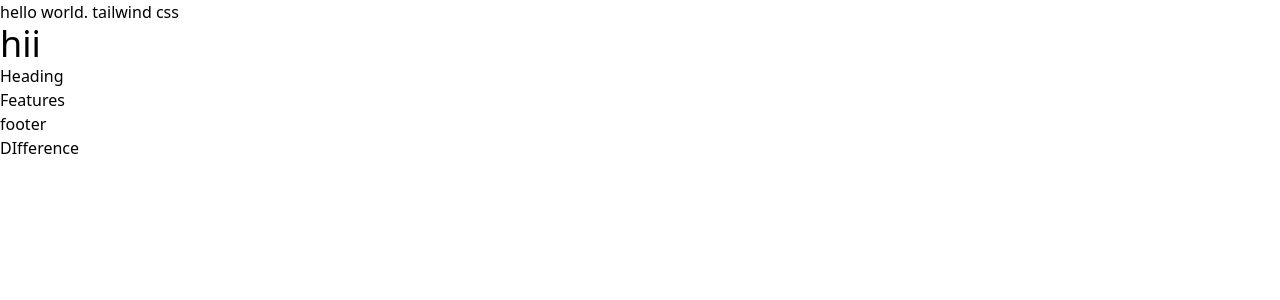
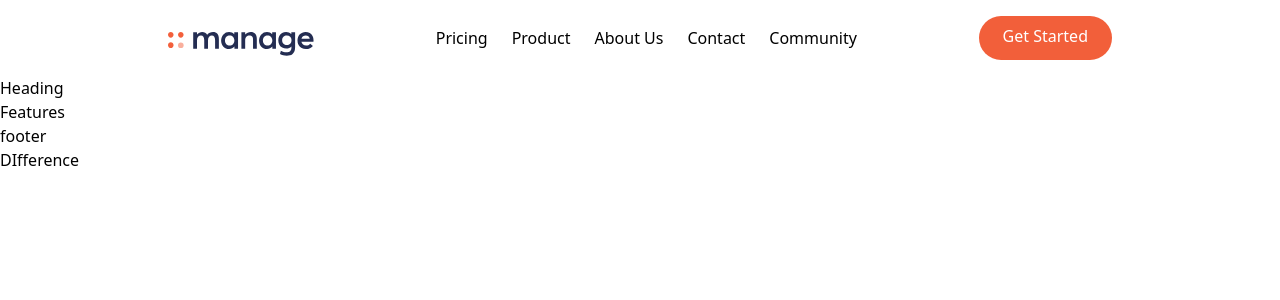
Before and after one commit to Saber1Y/MANGA-, a React (Vite) app: page / in a window 1280 px wide. Shown: the top 300 px of the page. Built offline with nearby package versions, Linux system fonts and the light colour scheme.

Commit message:
UPDATE: NAV-BAR CREATED

```diff
--- a/src/App.jsx
+++ b/src/App.jsx
@@ -5,7 +5,7 @@ import './index.css';
 const App = () => {
   return (
     <>
-    <h1 className=''>hello world. tailwind css</h1>
+
     <NavBar />
     <Heading />
     <Features />
--- a/src/components/Navbar/NavBar.jsx
+++ b/src/components/Navbar/NavBar.jsx
@@ -1,10 +1,26 @@
 import React from 'react'
+// import { Illustration, logo } from '../../constants/images';
+import Logo from '../../assets/logo.svg'
+
+
 
 const NavBar = () => {
   return (
-    <div className='text-4xl'>
-      hii
+  <nav className='relative container mx-auto p-4'>
+    <div className="flex items-center justify-between">
+       <div className="pt-3">
+          <img src={Logo} alt="" />
+       </div>
+       <div className="hidden space-x-6 md:flex">
+       <a href="#" className="hover:text-orange-600">Pricing</a>
+       <a href="#" className="hover:text-orange-600">Product</a>
+       <a href="#" className="hover:text-orange-600">About Us</a>
+       <a href="#" className="hover:text-orange-600">Contact</a>
+       <a href="#" className="hover:text-orange-600">Community</a>
+       </div>
+         <button type='button' className="hidden p-3 px-6 pt-2 text-white bg-brightRed rounded-full baseline hover:bg-brightRedLight md:block">Get Started</button>
     </div>
+  </nav>
   )
 }
 
--- a/src/constants/index.js
+++ b/src/constants/index.js
@@ -1,3 +1,3 @@
-import { images } from './images'
+// import { images } from './images'
 
-export { images };
+// export { images };
--- a/tailwind.config.js
+++ b/tailwind.config.js
@@ -5,7 +5,25 @@ export default {
     "./src/**/*.{js,ts,jsx,tsx}",
   ],
   theme: {
-    extend: {},
+    screens: {
+      sm: "480px",
+      md: "768px",
+      lg: "976px",
+      xl: "1400px",
+      "2xl": "1536px",
+    },
+    extend: {
+      colors: {
+        brightRed: "hsla(12, 88%, 59%)",
+        brightRedLight: "hsla(12, 88%, 69%)",
+        brightredsuplight: "hsla(12, 88%, 95%)",
+        darkblue: "hsla(228, 39%, 23%)",
+        darkishblue: "hsla(227, 12%,, 61%)",
+        verydarkblue: "hsla(223, 12%, 13%)",
+        verypalered: "hsla(13, 100%, 96)",
+        verylightgray: "hsla(0, 0%, 98%)",
+      }
+    },
   },
   plugins: [],
 }
```
Also changed, not shown: src/constants/images.js (+7 -4 lines).
